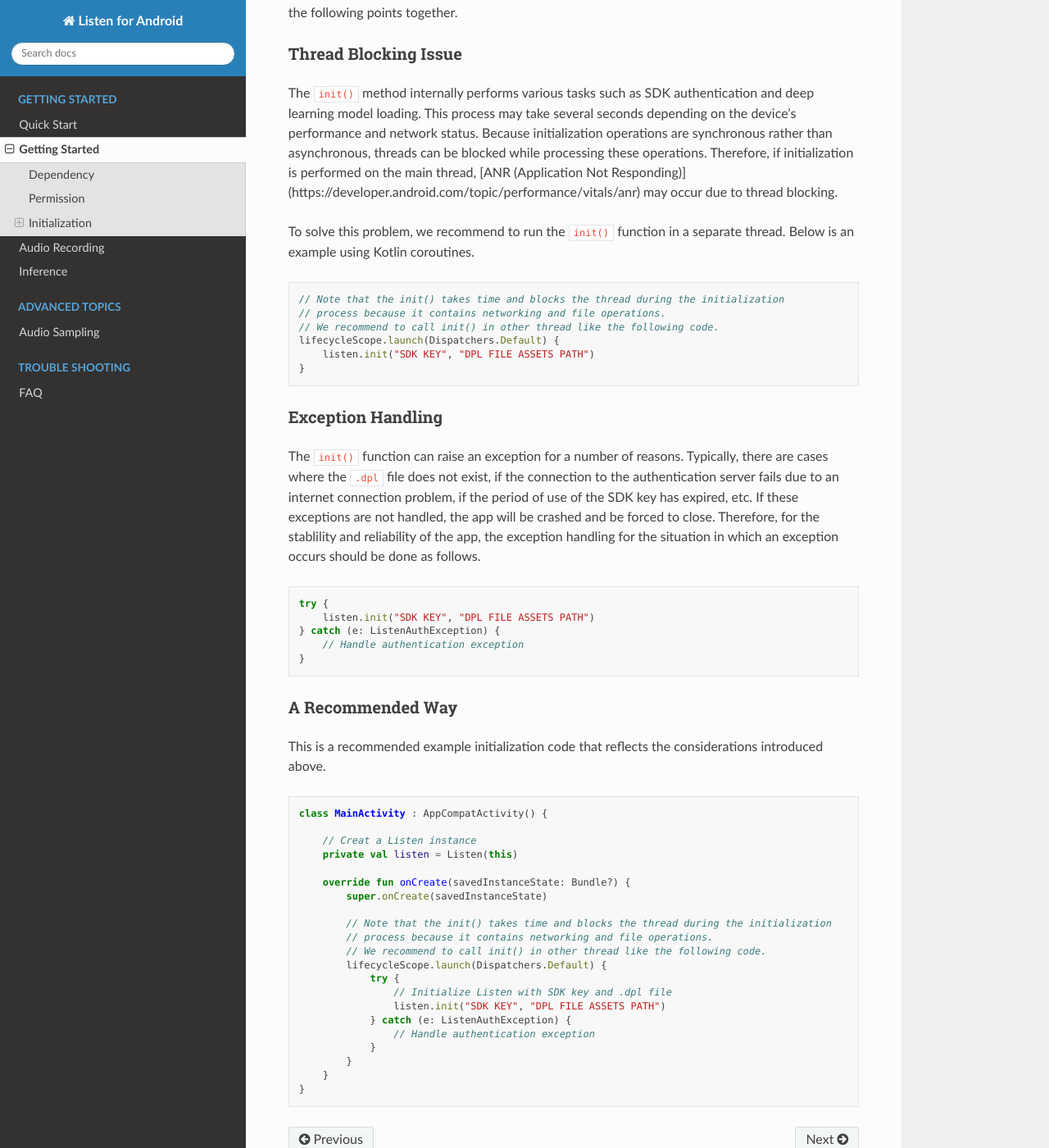
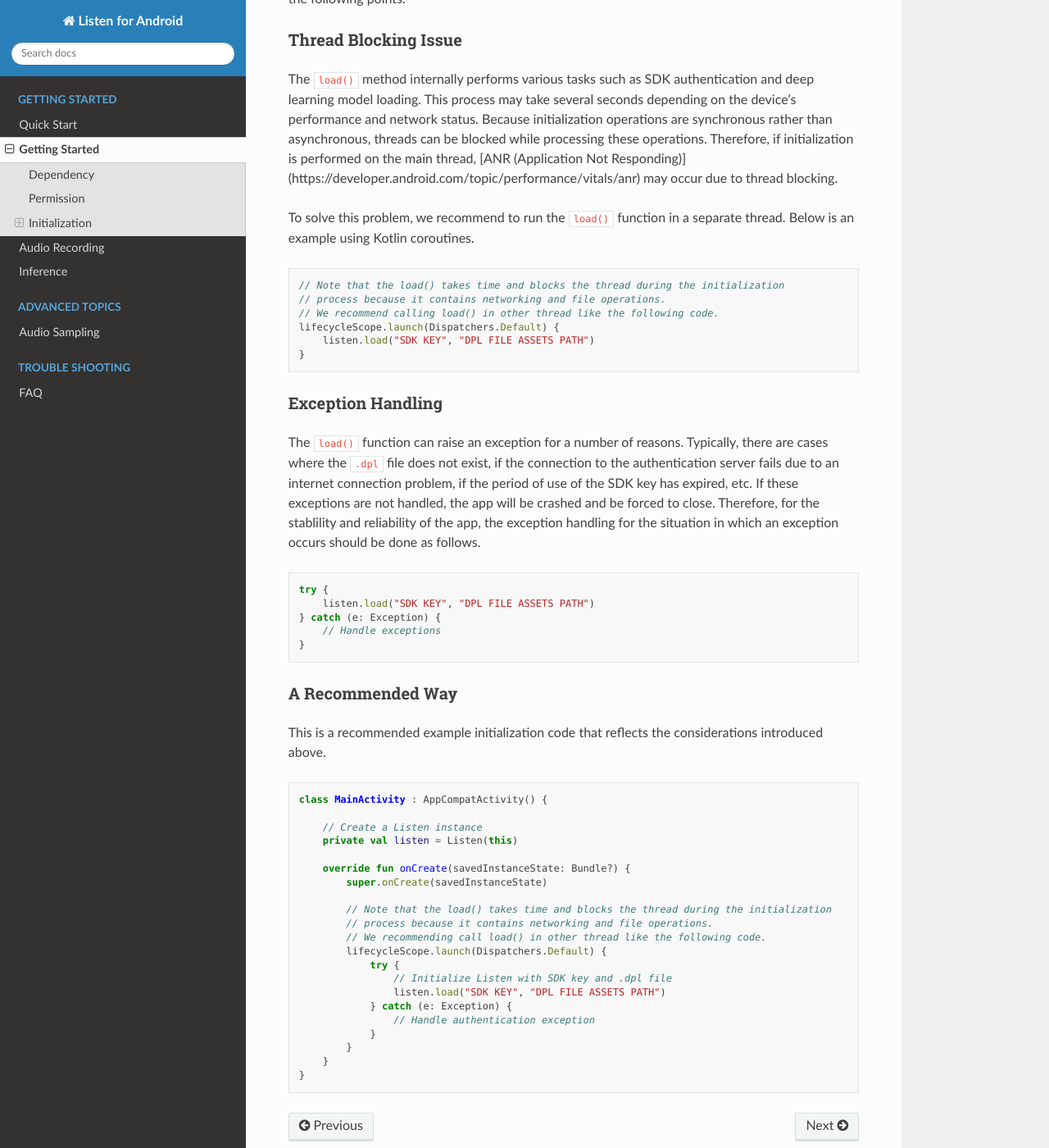
Before and after one commit to deeplyinc/listen-sdk-android-samples, a Sphinx documentation site: the page built from docs/contents/getting-started/getting-started.md, in a window 1280 px wide and 1400 px high, scrolled down 1525 px. Shown: the whole window at 82% size. Built offline with Sphinx 7.4.7 and the Read the Docs theme 2.0.0, drawn with Linux system fonts in a browser that asks for light colours; some of the changed text lies outside the part shown.

````diff
--- a/docs/contents/getting-started/getting-started.md
+++ b/docs/contents/getting-started/getting-started.md
@@ -31,6 +32,7 @@ We need additional permission approval for audio recording from the user.
 More detailed information is available in [Audio Recording](audio-recording).
 
 
+
 ## Initialization
 
 To use Listen, you must first create a Listen instance and initialize it using the SDK key and `.dpl` file.
@@ -50,7 +52,7 @@ class MainActivity : AppCompatActivity() {
         super.onCreate(savedInstanceState)
 
         // Initialize Listen with SDK key and .dpl file
-        listen.init("SDK KEY", "DPL FILE ASSETS PATH")
+        listen.load("SDK KEY", "DPL FILE ASSETS PATH")
     }
 }
 ```
@@ -59,45 +61,45 @@ At this time, put the `.dpl` file in the `assets` folder and pass the file name
 For example, if you put the `listen.dpl` file in the `app/src/main/assets/model.dpl` location, your code should be as follows.
 
 ```kotlin
-listen.init("SDK KEY", "listen.dpl")
+listen.load("SDK KEY", "listen.dpl")
 ```
 
 The above code works.
-However, in order to use Listen more reliably, we recommend to consider the following points together.
+However, in order to use Listen more reliably, we recommend to consider the following points.
 
 
 ### Thread Blocking Issue
 
-The `init()` method internally performs various tasks such as SDK authentication and deep learning model loading.
+The `load()` method internally performs various tasks such as SDK authentication and deep learning model loading.
 This process may take several seconds depending on the device's performance and network status.
 Because initialization operations are synchronous rather than asynchronous, threads can be blocked while processing these operations.
 Therefore, if initialization is performed on the main thread, [ANR (Application Not Responding)] (https://developer.android.com/topic/performance/vitals/anr) may occur due to thread blocking.
 
-To solve this problem, we recommend to run the `init()` function in a separate thread.
+To solve this problem, we recommend to run the `load()` function in a separate thread.
 Below is an example using Kotlin coroutines.
 
 ```kotlin
-// Note that the init() takes time and blocks the thread during the initialization
+// Note that the load() takes time and blocks the thread during the initialization
 // process because it contains networking and file operations.
-// We recommend to call init() in other thread like the following code.
+// We recommend calling load() in other thread like the following code.
 lifecycleScope.launch(Dispatchers.Default) {
-    listen.init("SDK KEY", "DPL FILE ASSETS PATH")
+    listen.load("SDK KEY", "DPL FILE ASSETS PATH")
 }
 ```
 
 
 ### Exception Handling
 
-The `init()` function can raise an exception for a number of reasons.
+The `load()` function can raise an exception for a number of reasons.
 Typically, there are cases where the `.dpl` file does not exist, if the connection to the authentication server fails due to an internet connection problem, if the period of use of the SDK key has expired, etc.
 If these exceptions are not handled, the app will be crashed and be forced to close.
 Therefore, for the stablility and reliability of the app, the exception handling for the situation in which an exception occurs should be done as follows.
 
 ```kotlin
 try {
-    listen.init("SDK KEY", "DPL FILE ASSETS PATH")
-} catch (e: ListenAuthException) {
-    // Handle authentication exception
+    listen.load("SDK KEY", "DPL FILE ASSETS PATH")
+} catch (e: Exception) {
+    // Handle exceptions
 }
 ```
 
@@ -109,20 +111,20 @@ This is a recommended example initialization code that reflects the consideratio
 ```kotlin
 class MainActivity : AppCompatActivity() {
 
-    // Creat a Listen instance
+    // Create a Listen instance
     private val listen = Listen(this)
 
     override fun onCreate(savedInstanceState: Bundle?) {
         super.onCreate(savedInstanceState)
 
-        // Note that the init() takes time and blocks the thread during the initialization
+        // Note that the load() takes time and blocks the thread during the initialization
         // process because it contains networking and file operations.
-        // We recommend to call init() in other thread like the following code.
+        // We recommending call load() in other thread like the following code.
         lifecycleScope.launch(Dispatchers.Default) {
             try {
                 // Initialize Listen with SDK key and .dpl file
-                listen.init("SDK KEY", "DPL FILE ASSETS PATH")
-            } catch (e: ListenAuthException) {
+                listen.load("SDK KEY", "DPL FILE ASSETS PATH")
+            } catch (e: Exception) {
                 // Handle authentication exception
             }
         }
````
Also changed, not shown: other parts of docs/contents/getting-started/getting-started.md (+3 -2 lines), docs/contents/advanced-topics/audio-sampling.md (+5 -5 lines), docs/contents/getting-started/audio-recording.md (+30 -48 lines), docs/contents/getting-started/inference.md (+8 -7 lines), docs/contents/getting-started/quick-start.md (+58 -16 lines).
